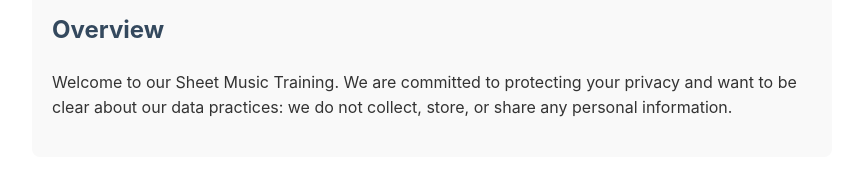
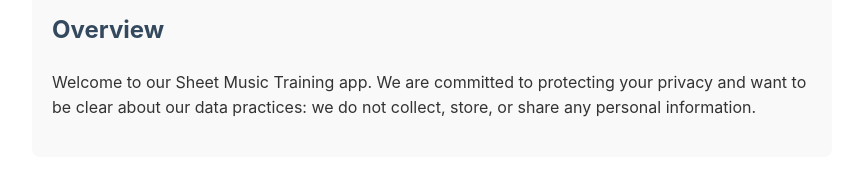
Before and after one commit to gemanepa/misolfa-privacy-policy, a plain HTML site: page index.html in a window 1280 px wide. Shown: the part 249-420 px from the top of the page, without its empty margins (208-1071 px from the left). Drawn offline with Linux system fonts and the light colour scheme.

Commit message:
Update index.html

```diff
--- a/index.html
+++ b/index.html
@@ -58,7 +58,7 @@
 
     <div class="section">
         <h2>Overview</h2>
-        <p>Welcome to our Sheet Music Training. We are committed to protecting your privacy and want to be clear about our data practices: we do not collect, store, or share any personal information.</p>
+        <p>Welcome to our Sheet Music Training app. We are committed to protecting your privacy and want to be clear about our data practices: we do not collect, store, or share any personal information.</p>
     </div>
 
     <div class="section">
```
